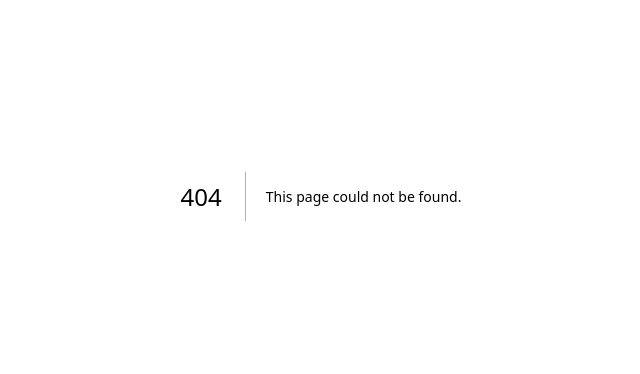
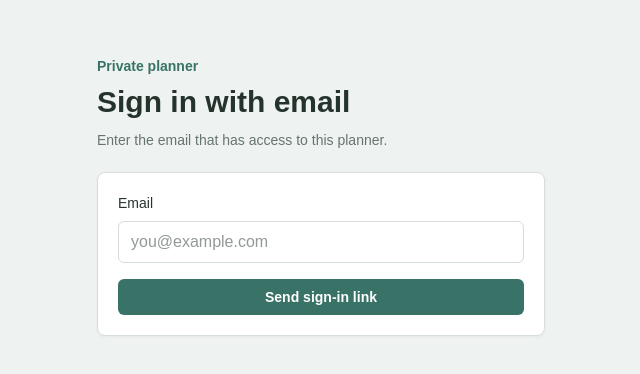
Before and after one commit to dev-mohammed-hamada/planner-app, a Next.js app: page /auth/login in a window 1280 px wide. Before the commit this address had no page. Shown: the part 204-578 px from the top of the page, without its empty margins (319-959 px from the left). Built offline with nearby package versions, Linux system fonts and the light colour scheme.

Commit message:
feat: add magic link auth pages

```diff
--- /dev/null
+++ b/src/app/auth/callback/route.ts
@@ -0,0 +1,61 @@
+import { NextResponse } from "next/server";
+import type { SupabaseClient } from "@supabase/supabase-js";
+
+import { isEmailInvited } from "@/lib/auth/invites";
+import { sanitizeNextPath } from "@/lib/auth/redirects";
+import { createClient } from "@/lib/supabase/server";
+
+export async function handleAuthCallback(
+  authSupabase: SupabaseClient,
+  inviteSupabase: SupabaseClient,
+  url: URL,
+) {
+  const code = url.searchParams.get("code");
+  const nextPath = sanitizeNextPath(url.searchParams.get("next"));
+  const loginUrl = new URL("/auth/login", url.origin);
+
+  if (!code) {
+    loginUrl.searchParams.set("error", "callback");
+    return loginUrl.toString();
+  }
+
+  const { error } = await authSupabase.auth.exchangeCodeForSession(code);
+
+  if (error) {
+    loginUrl.searchParams.set("error", "callback");
+    return loginUrl.toString();
+  }
+
+  try {
+    const {
+      data: { user },
+    } = await authSupabase.auth.getUser();
+
+    if (user?.email && (await isEmailInvited(inviteSupabase, user.email))) {
+      return new URL(nextPath, url.origin).toString();
+    }
+  } catch (error) {
+    console.error("Could not validate auth callback access", error);
+  }
+
+  try {
+    await authSupabase.auth.signOut();
+  } catch (error) {
+    console.error("Could not clear rejected auth callback session", error);
+  }
+
+  loginUrl.searchParams.set("error", "access");
+  return loginUrl.toString();
+}
+
+export async function GET(request: Request) {
+  const authSupabase = await createClient();
+  const inviteSupabase = await createClient({ useServiceRole: true });
+  const redirectUrl = await handleAuthCallback(
+    authSupabase,
+    inviteSupabase,
+    new URL(request.url),
+  );
+
+  return NextResponse.redirect(redirectUrl);
+}
--- /dev/null
+++ b/src/app/auth/login/page.tsx
@@ -0,0 +1,40 @@
+import { sanitizeNextPath } from "@/lib/auth/redirects";
+import { MagicLinkLoginForm } from "@/components/auth/magic-link-login-form";
+
+export const dynamic = "force-dynamic";
+
+type LoginPageProps = {
+  searchParams: Promise<{
+    error?: string;
+    next?: string;
+  }>;
+};
+
+export default async function LoginPage({ searchParams }: LoginPageProps) {
+  const params = await searchParams;
+  const nextPath = sanitizeNextPath(params.next);
+
+  return (
+    <main className="planner-paper flex min-h-screen items-center justify-center px-4 py-8">
+      <section className="flex w-full max-w-md flex-col gap-5">
+        <header className="flex flex-col gap-2">
+          <p className="planner-accent text-sm font-semibold">Private planner</p>
+          <h1 className="planner-ink text-3xl font-semibold tracking-normal">
+            Sign in with email
+          </h1>
+          <p className="planner-ink-muted text-sm leading-6">
+            Enter the email that has access to this planner.
+          </p>
+        </header>
+
+        {params.error ? (
+          <p className="planner-warn text-sm" role="alert">
+            The sign-in link could not be used. Please request a new one.
+          </p>
+        ) : null}
+
+        <MagicLinkLoginForm nextPath={nextPath} />
+      </section>
+    </main>
+  );
+}
--- /dev/null
+++ b/src/components/auth/magic-link-login-form.tsx
@@ -0,0 +1,58 @@
+"use client";
+
+import { useActionState } from "react";
+
+import { requestMagicLinkAction } from "@/app/auth/login/actions";
+import type { MagicLinkActionState } from "@/app/auth/login/actions";
+
+type MagicLinkLoginFormProps = {
+  nextPath: string;
+};
+
+const initialState: MagicLinkActionState = {};
+
+export function MagicLinkLoginForm({ nextPath }: MagicLinkLoginFormProps) {
+  const [state, formAction, isPending] = useActionState(
+    requestMagicLinkAction,
+    initialState,
+  );
+
+  return (
+    <form action={formAction} className="planner-paper-sheet planner-rule flex w-full max-w-md flex-col gap-4 rounded-lg border p-5 shadow-sm shadow-stone-200/60">
+      <input type="hidden" name="next" value={nextPath} />
+
+      <label className="flex flex-col gap-2">
+        <span className="planner-ink text-sm font-medium">Email</span>
+        <input
+          className="planner-rule planner-ink rounded-md border bg-white px-3 py-2 text-base outline-none focus:border-[#397367]"
+          dir="auto"
+          name="email"
+          required
+          type="email"
+          autoComplete="email"
+          placeholder="you@example.com"
+        />
+      </label>
+
+      <button
+        className="rounded-md bg-[#397367] px-4 py-2 text-sm font-semibold text-white transition-colors hover:bg-[#2f5f55] disabled:cursor-not-allowed disabled:bg-[#94a19b]"
+        disabled={isPending}
+        type="submit"
+      >
+        {isPending ? "Sending..." : "Send sign-in link"}
+      </button>
+
+      {state.message ? (
+        <p className="planner-ink-muted text-sm" role="status">
+          {state.message}
+        </p>
+      ) : null}
+
+      {state.error ? (
+        <p className="planner-warn text-sm" role="alert">
+          {state.error}
+        </p>
+      ) : null}
+    </form>
+  );
+}
```
Also changed, not shown: 1 other file (tests, documents, lock files or other folders).
